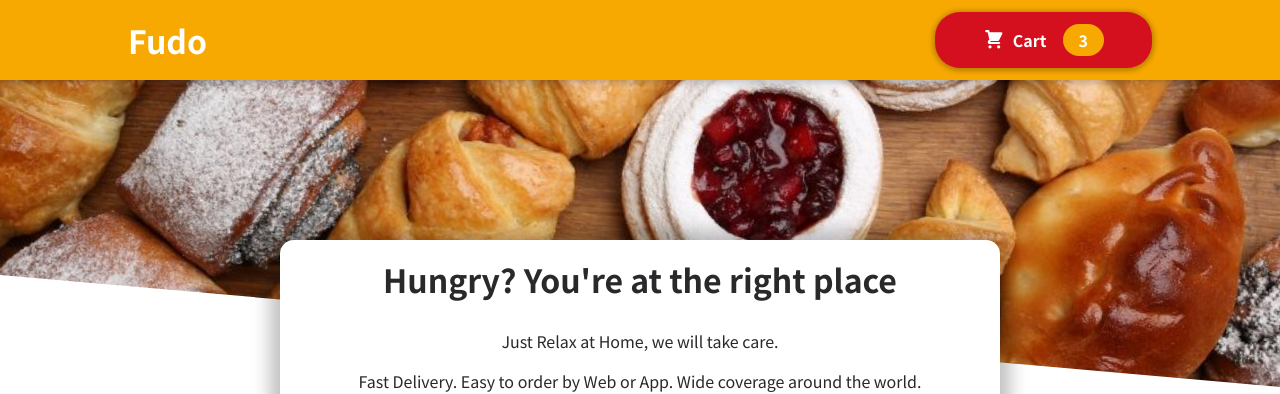
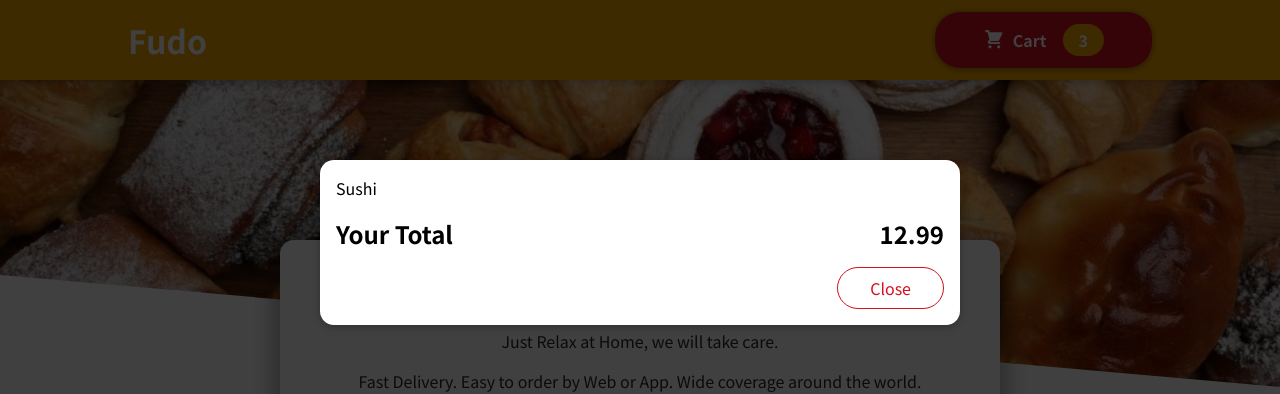
Before and after one commit to jsfinesse/Food-Order-App, a React (Create React App) app: page / in a window 1280 px wide. Shown: the top 394 px of the page. Built offline with nearby package versions, Linux system fonts and the light colour scheme.

Commit message:
Added Modal component

```diff
--- a/public/index.html
+++ b/public/index.html
@@ -28,6 +28,7 @@
   </head>
   <body>
     <noscript>You need to enable JavaScript to run this app.</noscript>
+    <div id="overlays"></div>
     <div id="root"></div>
     <!--
       This HTML file is a template.
--- a/src/App.js
+++ b/src/App.js
@@ -2,10 +2,12 @@
 
 import Header from "./components/Layout/Header";
 import Meals from "./components/Meals/Meals";
+import Cart from "./components/Cart/Cart";
 
 function App() {
     return (
         <React.Fragment>
+            <Cart />
             <Header />
             <main>
                 <Meals />
--- /dev/null
+++ b/src/components/Cart/Cart.js
@@ -0,0 +1,30 @@
+import React from "react";
+
+import Modal from "../UI/Modal";
+import classes from "./Cart.module.css";
+
+const Cart = (props) => {
+    const cartItems = (
+        <ul className={classes["cart-items"]}>
+            {[{ id: "c1", name: "Sushi", amount: 2, price: 12.99 }].map(
+                (item) => (
+                    <li>{item.name}</li>
+                )
+            )}
+        </ul>
+    );
+    return (
+        <Modal>
+            {cartItems}
+            <div className={classes.total}>
+                <span>Your Total</span>
+                <span>12.99</span>
+            </div>
+            <div className={classes.actions}>
+                <button className={classes["button--alt"]}>Close</button>
+            </div>
+        </Modal>
+    );
+};
+
+export default Cart;
--- /dev/null
+++ b/src/components/Cart/Cart.module.css
@@ -0,0 +1,46 @@
+.cart-items {
+    list-style: none;
+    margin: 0;
+    padding: 0;
+    max-height: 20rem;
+    overflow: auto;
+}
+
+.total {
+    display: flex;
+    justify-content: space-between;
+    align-items: center;
+    font-weight: bold;
+    font-size: 1.5rem;
+    margin: 1rem 0;
+}
+
+.actions {
+    text-align: right;
+}
+
+.actions button {
+    font: inherit;
+    cursor: pointer;
+    background-color: transparent;
+    border: 1px solid #D4101E;
+    padding: 0.5rem 2rem;
+    border-radius: 25px;
+    margin-left: 1rem;
+}
+
+.actions button:hover,
+.actions button:active {
+    background-color: #D4101E;
+    border-color: #D4101E;
+    color: white;
+}
+
+.actions .button--alt {
+    color: #D4101E;
+}
+
+.actions .button {
+    background-color: #D4101E;
+    color: white;
+}
--- /dev/null
+++ b/src/components/UI/Modal.js
@@ -0,0 +1,31 @@
+import React from "react";
+import ReactDOM from "react-dom";
+
+import classes from "./Modal.module.css";
+
+const Backdrop = (props) => {
+    return <div className={classes.backdrop}></div>;
+};
+
+const ModalOverlay = (props) => {
+    return (
+        <div className={classes.modal}>
+            <div className={classes.content}>{props.children}</div>
+        </div>
+    );
+};
+
+const portalRoot = document.getElementById("overlays");
+
+const Modal = (props) => {
+    return (
+        <React.Fragment>
+            {ReactDOM.createPortal(<Backdrop />, portalRoot)}
+            {ReactDOM.createPortal(
+                <ModalOverlay>{props.children}</ModalOverlay>, portalRoot
+            )}
+        </React.Fragment>
+    );
+};
+
+export default Modal;
--- /dev/null
+++ b/src/components/UI/Modal.module.css
@@ -0,0 +1,40 @@
+.backdrop {
+    position: fixed;
+    top: 0;
+    left: 0;
+    width: 100%;
+    height: 100vh;
+    z-index: 20;
+    background-color: rgba(0, 0, 0, 0.75);
+}
+
+.modal {
+    position: fixed;
+    top: 20vh;
+    left: 5%;
+    width: 90%;
+    background-color: white;
+    padding: 1rem;
+    border-radius: 14px;
+    box-shadow: 0 2px 8px rgba(0, 0, 0, 0.25);
+    z-index: 30;
+    animation: slide-down 300ms ease-out forwards;
+}
+
+@media (min-width: 768px) {
+    .modal {
+        width: 40rem;
+        left: calc(50% - 20rem);
+    }
+}
+
+@keyframes slide-down {
+    from {
+        opacity: 0;
+        transform: translateY(-3rem);
+    }
+    to {
+        opacity: 1;
+        transform: translateY(0);
+    }
+}
```
